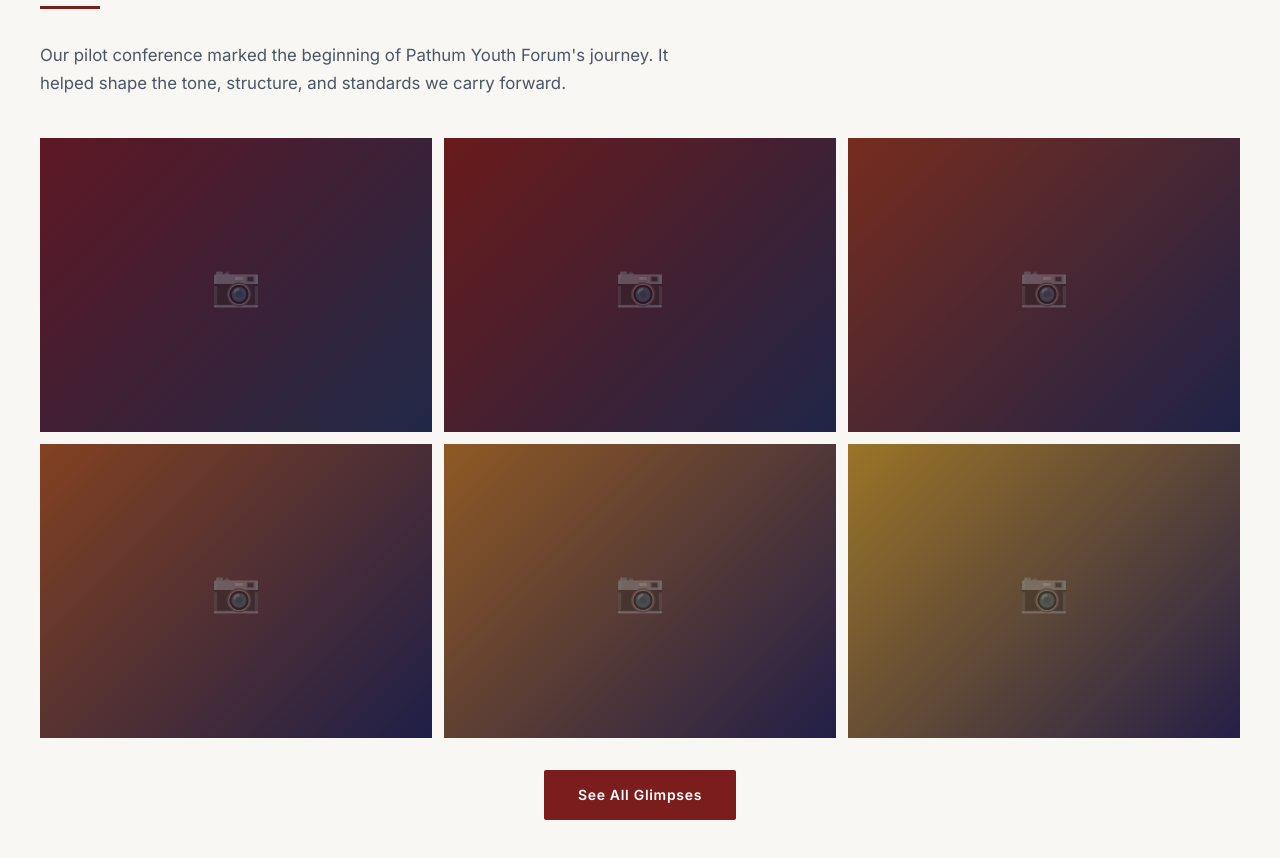
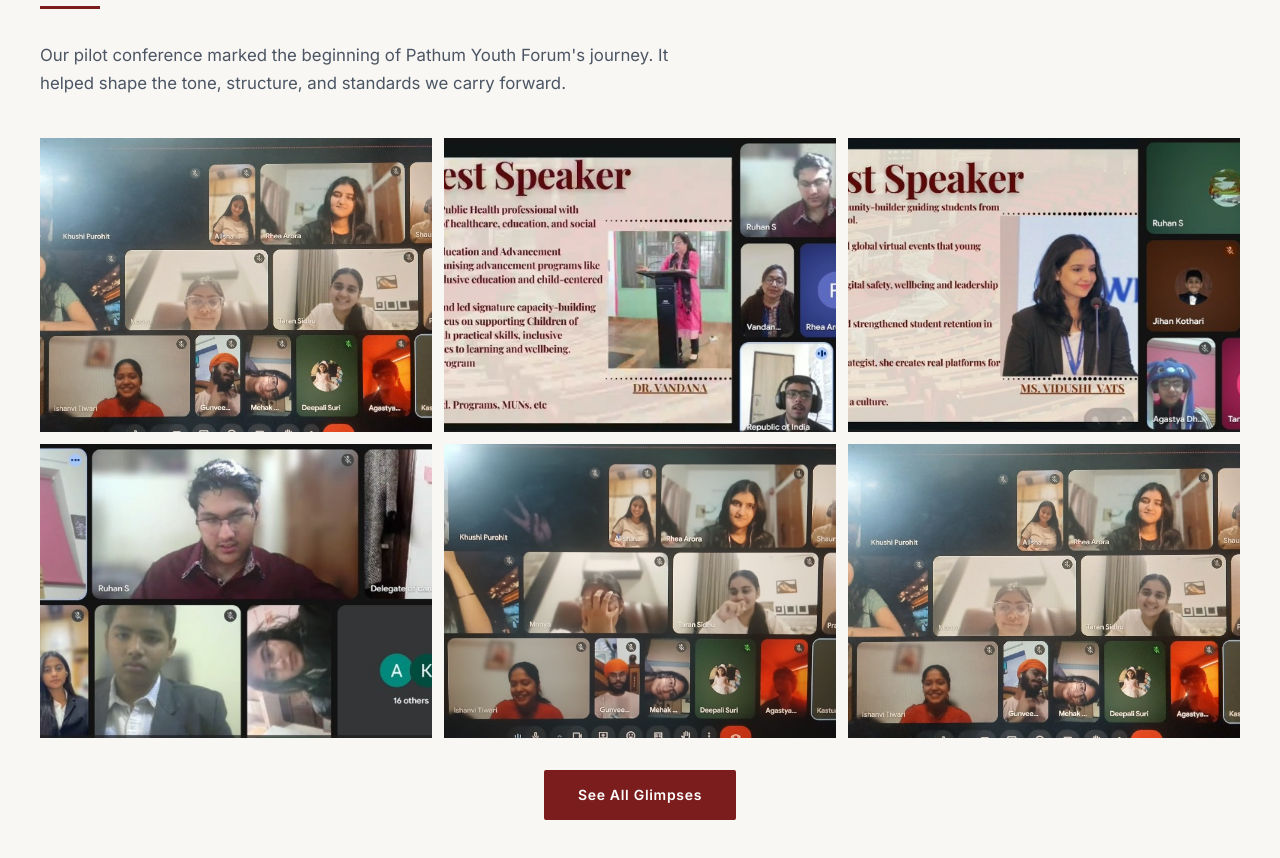
Before and after one commit to Angelflyhi/Pathum, a Next.js app: page / in a window 1280 px wide. Shown: the part 4000-4858 px from the top of the page. Built offline with nearby package versions, Linux system fonts and the light colour scheme; a web font is replaced by a local one.

Commit message:
Update homepage glimpses with actual media images

```diff
--- a/src/app/page.tsx
+++ b/src/app/page.tsx
@@ -218,9 +218,16 @@ export default function Home() {
             Our pilot conference marked the beginning of Pathum Youth Forum&apos;s journey. It helped shape the tone, structure, and standards we carry forward.
           </p>
           <div className="media-grid" style={{ marginBottom: '2rem' }}>
-            {[1,2,3,4,5,6].map(i => (
-              <div key={i} className="media-thumb" style={{ background: `linear-gradient(135deg, hsl(${340 + i * 10}deg 60% ${20 + i * 3}%) , hsl(${220 + i * 5}deg 40% 20%))`, display: 'flex', alignItems: 'center', justifyContent: 'center' }}>
-                <span style={{ color: 'rgba(255,255,255,.3)', fontSize: '2.5rem' }}>📷</span>
+            {[
+              '/media-1.jpg',
+              '/media-2.jpg',
+              '/media-3.jpg',
+              '/media-4.jpg',
+              '/media-5.jpg',
+              '/media-1.jpg',
+            ].map((src, i) => (
+              <div key={i} className="media-thumb">
+                <img src={src} alt={`Conference Glimpse ${i + 1}`} />
               </div>
             ))}
           </div>
```
